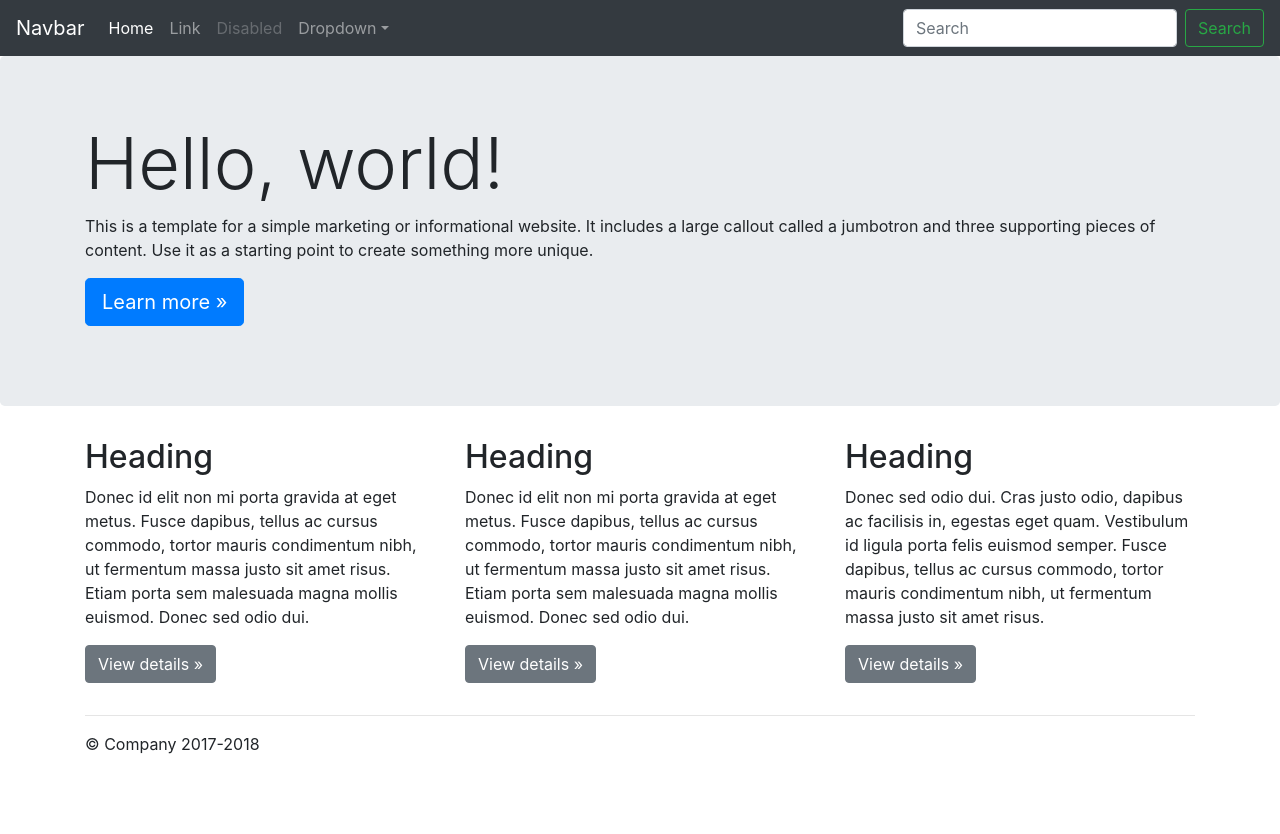
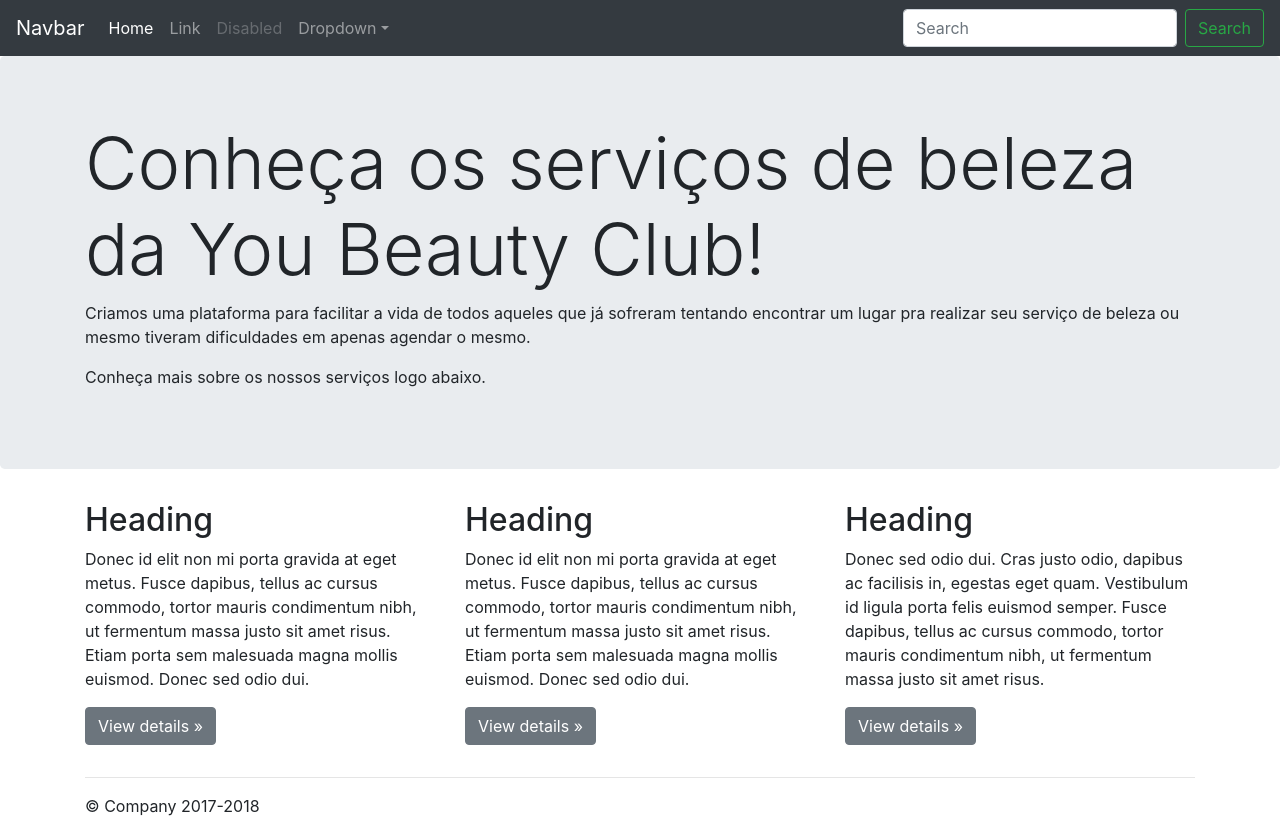
Before and after one commit to pgreggio/youbeautyclub, a plain HTML site: page index.html in a window 1280 px wide. Before the commit the page ends 800 px from the top, so only its background shows below. Drawn offline with nearby package versions, Linux system fonts and the light colour scheme; files that its build step writes are made by us from their sources.

Commit message:
MailChimp

```diff
--- a/index.html
+++ b/index.html
@@ -10,10 +10,10 @@
     <title>Assine já seu serviço de beleza You!</title>
 
     <!-- Bootstrap core CSS -->
-    <link href="../../../../dist/css/bootstrap.min.css" rel="stylesheet">
+    <link href="css/bootstrap.css" rel="stylesheet">
 
     <!-- Custom styles for this template -->
-    <link href="jumbotron.css" rel="stylesheet">
+    <link href="css/jumbotron.css" rel="stylesheet">
   </head>
 
   <body>
@@ -56,10 +56,10 @@
       <!-- Main jumbotron for a primary marketing message or call to action -->
       <div class="jumbotron">
         <div class="container">
-          <h1 class="display-3">Hello, world!</h1>
-          <p>This is a template for a simple marketing or informational website. It includes a large callout called a jumbotron and three supporting pieces of content. Use it as a starting point to create something more unique.</p>
-          <p><a class="btn btn-primary btn-lg" href="#" role="button">Learn more &raquo;</a></p>
-        </div>
+          <h1 class="display-3">Conheça os serviços de beleza da You Beauty Club!</h1>
+          <p>Criamos uma plataforma para facilitar a vida de todos aqueles que já sofreram tentando encontrar um lugar pra realizar seu serviço de beleza ou mesmo tiveram dificuldades em apenas agendar o mesmo.</p>
+          <p>Conheça mais sobre os nossos serviços logo abaixo.</p>
+          </div>
       </div>
 
       <div class="container">
```
